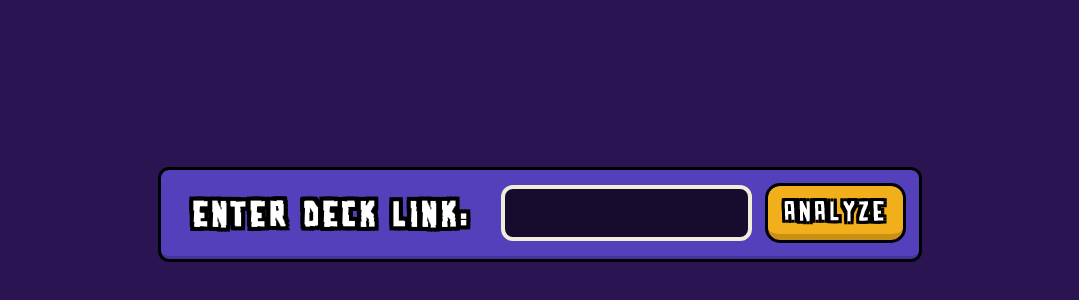
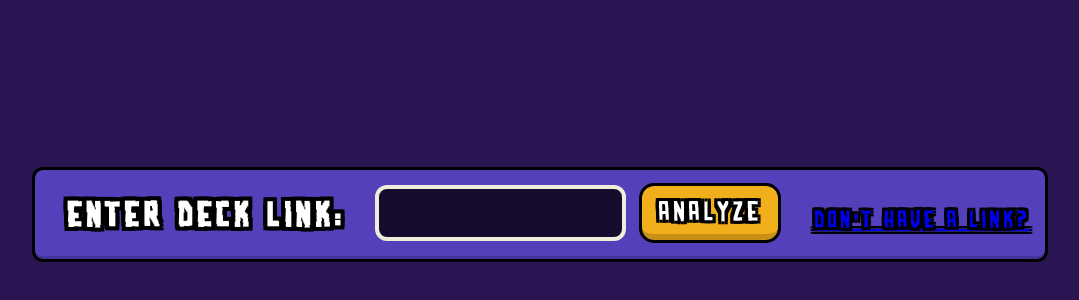
Before and after one commit to devkennyy/deckcheck, a React (Create React App) app: page / in a window 1280 px wide. Shown: the part 118-418 px from the top of the page, without its empty margins (100-1179 px from the left). Built offline with nearby package versions, Linux system fonts and the light colour scheme.

Commit message:
update home screen

```diff
--- a/src/components/DeckInput.js
+++ b/src/components/DeckInput.js
@@ -15,6 +15,11 @@ const DeckInput = ({ onDeckInput }) => {
   };
 
   const handleAnalyzeClick = () => {
+    if (deckLink.trim() === '') {
+      setErrorMessage("Invalid Link: No link entered");
+      return;
+    }
+
     const query = deckLink.substring(deckLink.indexOf('?deck=') + 6);
     const cardNumbers = query.split('.').map(Number);
 
@@ -109,6 +114,7 @@ const DeckInput = ({ onDeckInput }) => {
             onChange={handleInputChange}
           />
           <button onClick={handleAnalyzeClick}>Analyze</button>
+          <p><a href="https://friendsvsfriends.help/">Don't have a link?</a></p> {/* Add the link subtext */}
         </div>
       ) : (
         <div className="deck-images">
```
